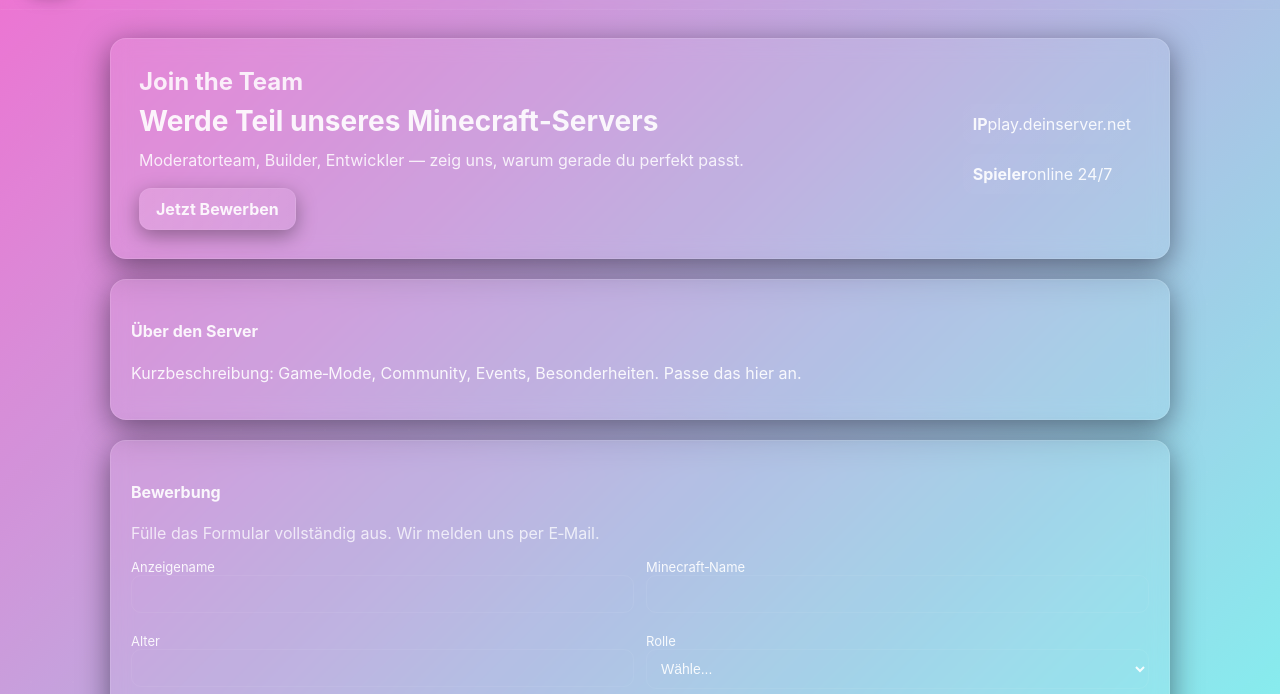
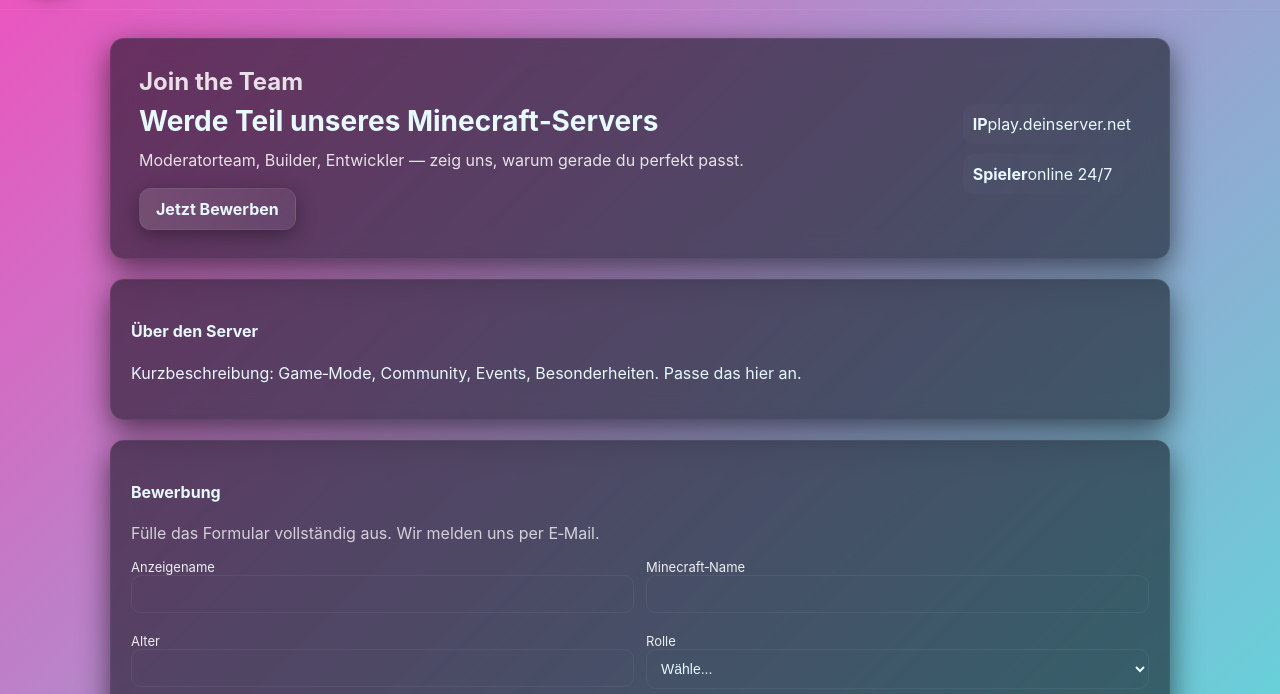
Before and after one commit to JannisGame/OPXLEGENDSMCWEB, a plain HTML site: page index.html in a window 1280 px wide. Shown: the part 75-769 px from the top of the page. Drawn offline with Linux system fonts and the light colour scheme.

Commit message:
WEBSITE dunkler gemacht

```diff
--- a/style.css
+++ b/style.css
@@ -1,13 +1,14 @@
 :root{
-  --bg1:#ff6ec7; /* pink */
-  --bg2:#89f3ff; /* hellblau */
-  --card-bg: rgba(255,255,255,0.06);
-  --glass-border: rgba(255,255,255,0.12);
-  --accent: rgba(255,255,255,0.9);
-  --glass-blur: 10px;
-  --radius:16px;
-  --shadow: 0 8px 30px rgba(8,6,20,0.5);
-  --glass-outline: linear-gradient(180deg, rgba(255,255,255,0.06), rgba(255,255,255,0.02));
+  --bg1:#ff4fb0; /* gedämpfteres Pink */
+  --bg2:#69d6ea; /* gedämpfteres Hellblau */
+  --bg-dark-overlay: rgba(6,10,18,0.65); /* dunkler Overlay für mehr Kontrast */
+  --card-bg: rgba(6,10,18,0.55);
+  --glass-border: rgba(255,255,255,0.06);
+  --accent: #e6f9ff; /* helle Akzentfarbe für Lesbarkeit */
+  --muted: rgba(230,249,255,0.75);
+  --glass-blur: 12px;
+  --radius:14px;
+  --shadow: 0 10px 30px rgba(0,0,0,0.6);
 }
 
 *{box-sizing:border-box}
```
